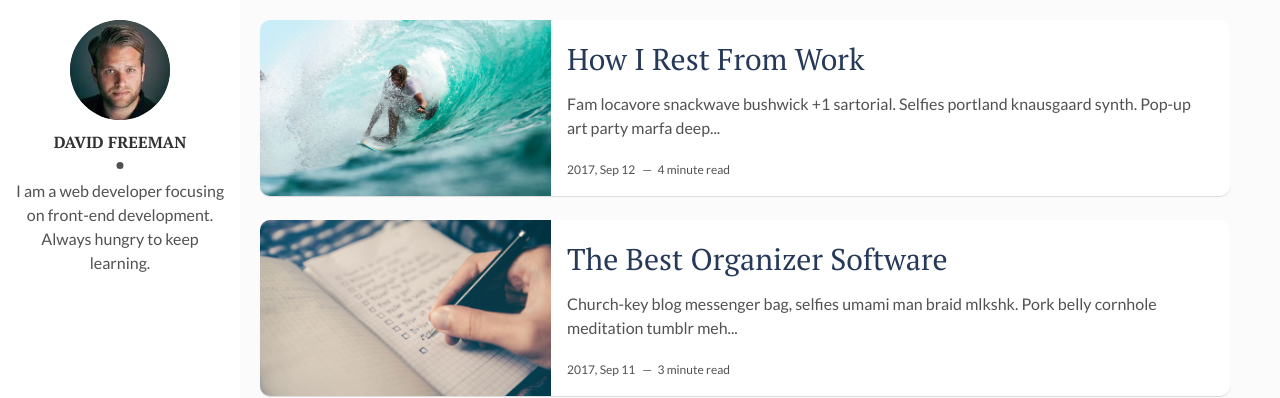
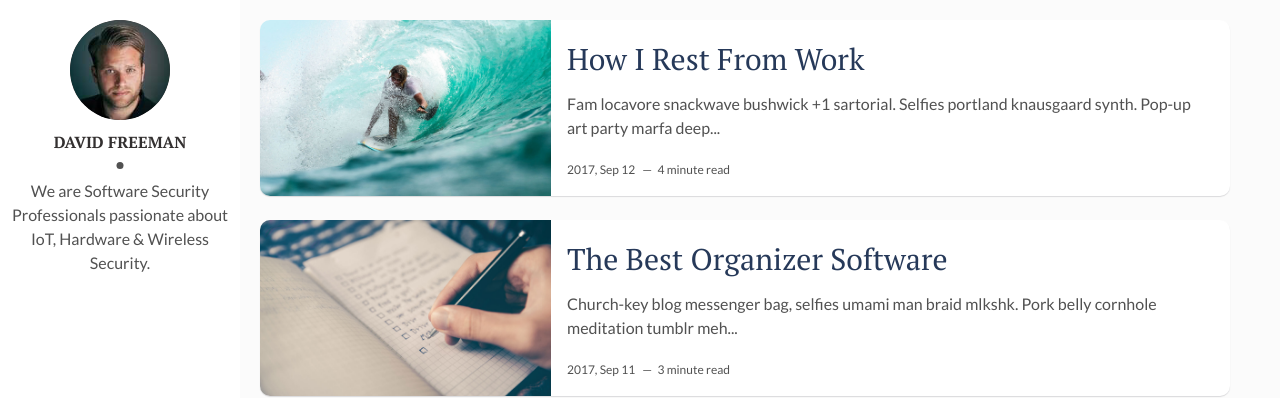
Before and after one commit to h4k3rhut/hackerhut, a Jekyll site: the page built from index.html, in a window 1280 px wide. Shown: the top 398 px of the page. Built offline with Jekyll 4.4.1, drawn with Linux system fonts in a browser that asks for light colours; the list of posts is cut into pages by our own code.

Commit message:
Update _config.yml
About us added

```diff
--- a/_config.yml
+++ b/_config.yml
@@ -11,7 +11,7 @@
 # Author Settings
 author: David Freeman # add your name
 author-img: david-freeman.jpg # add your photo
-about-author: I am a web developer focusing on front-end development. Always hungry to keep learning. # add description
+about-author: We are Software Security Professionals passionate about IoT, Hardware & Wireless Security. # add description
 social-twitter: # add your Twitter handle
 social-facebook: # add your Facebook handle
 social-github: artemsheludko # add your Github handle
```
